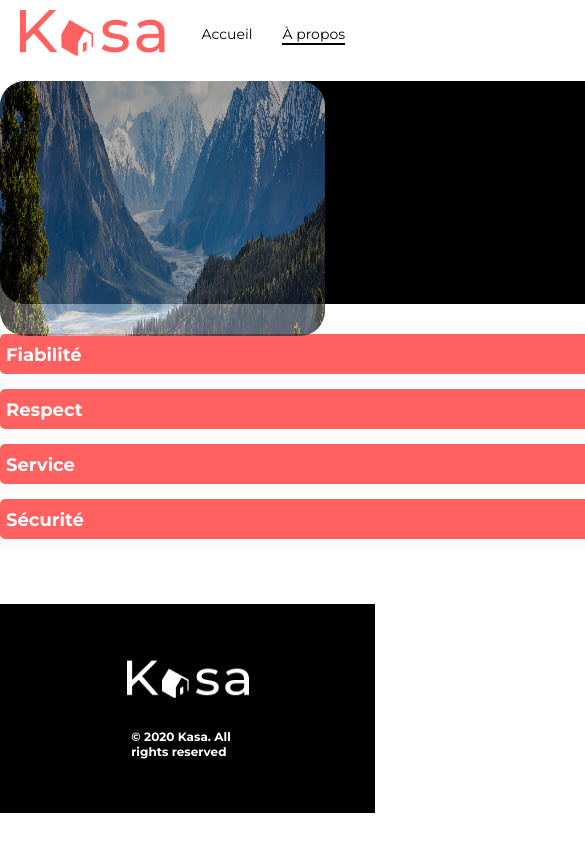
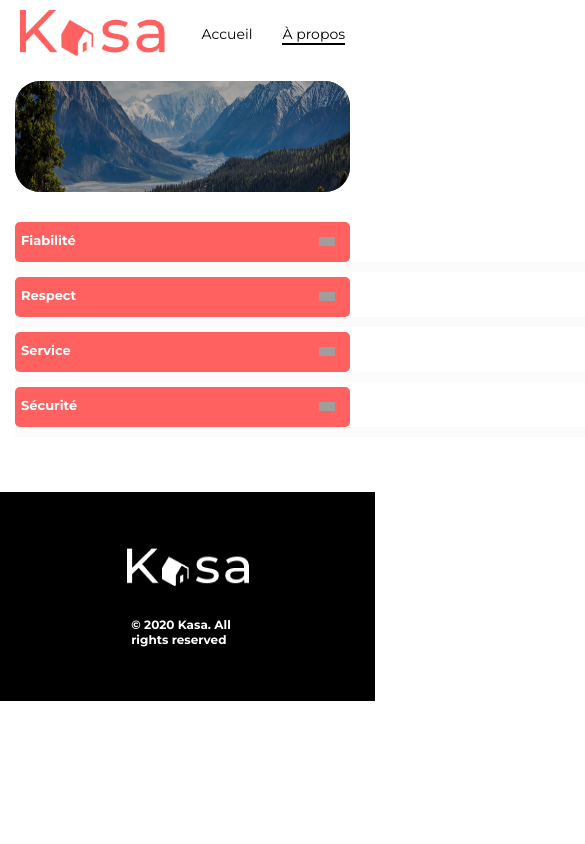
Before and after one commit to Arnold138/Projet-React, a React (Vite) app: page /about in a window 390 px wide. Shown: the top 844 px of the page, 585 px wide, since content can reach past the window. Built offline with nearby package versions, Linux system fonts and the light colour scheme; grey boxes are pictures that could not be loaded.

Commit message:
finition fiche logement et about média query

```diff
--- a/src/styles/FicheLogement.scss
+++ b/src/styles/FicheLogement.scss
@@ -42,16 +42,16 @@ nav {
     margin-bottom: 1px;
 }
 .fichelogement-location p {
-    margin:5px 0 10px 0;
+    margin:0px 0 10px 0;
     font-size: 18px;
+    margin-bottom: 0;
     font-weight: 500;
-    margin-bottom: 0;
 }
 .fichelogement-tags-rating{
     display: flex;
     justify-content: space-between;
     align-items: center;
-    margin-bottom: 10px;
+    margin: 20px 0 20px 0;
 }
 .fichelogement-tags {
    display: flex;
@@ -268,6 +268,7 @@ img.fichelogement-coverimg{
   }
   .fichelogement-location p {
     font-size: 14px;
+    margin: 8px 0 0 0;
   }
   .fichelogement-rating span {
     font-size: 22px;
@@ -295,10 +296,12 @@ img.fichelogement-coverimg{
   }
   span.tag {
     width: 86px;
-    height: 18px;
-    padding: 4px 10px 0 10px;
+    height: 14px;
+    padding: 3px 10px 1px 10px;
+    margin: 0 ;
     font-size: 9px;
     text-align: center;
+    align-items: center;
     overflow: hidden;
     white-space: nowrap;
     border-radius: 5px;
@@ -327,6 +330,7 @@ img.carousel-arrow.left {
     display: flex;
     flex-direction: column;
     align-items: flex-start;
+    margin:5px 0 0 0;
   }
   .fichelogement-tags {
     margin-top: 10px;
@@ -358,6 +362,7 @@ img.carousel-arrow.left {
     flex-direction: row;
     align-items: center;
     width: 100%;
+    margin: 0px 0 10px 0;
     justify-content: space-between;
     gap: 12px; /* ajuste l’espace entre étoiles et host */
   }
--- a/src/styles/about.scss
+++ b/src/styles/about.scss
@@ -48,3 +48,33 @@ div.collapse {
 .about {
     margin-top: 25px;
 }
+
+@media (max-width: 768px) {
+
+    .fond-image-apropos-container {
+        width:335px;
+        height: 111px;
+        margin-left: 15px;
+    }
+    .fond-image-apropos {
+        width: 335px;
+        height: 111px;
+
+    }
+    .collapse-header,.collapse-contenttxt p {
+        width:335px;
+        height: 30px;
+    }
+    .collapse-contenttxt p {
+        padding: 0px;
+        margin: 0px;
+        font-size: 14px;
+    }
+    .collapse-header span {
+        font-size: 13px;
+    }
+        .about-collapse{
+         margin-left: 15px;
+        }
+
+}
```
